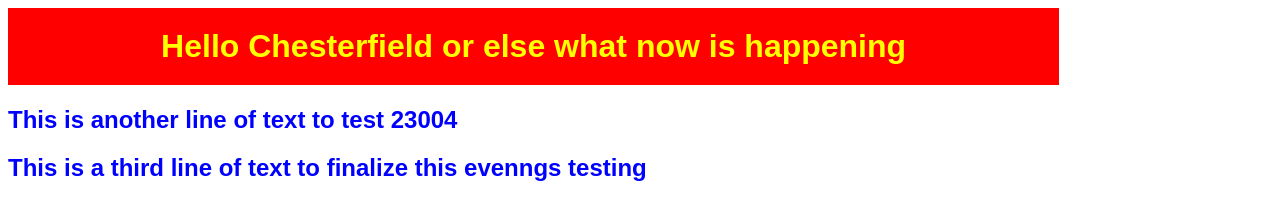
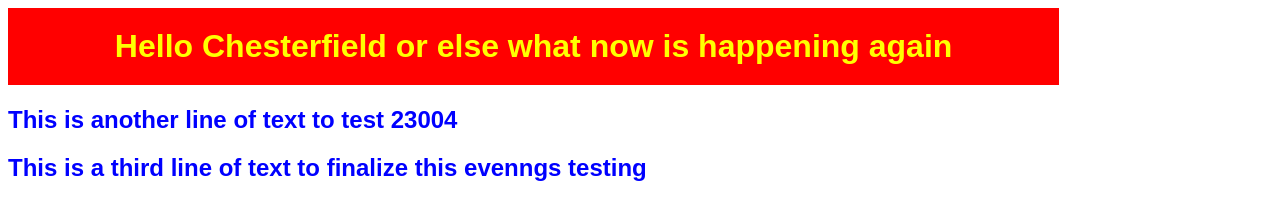
Before and after one commit to danoakley/Test3, a plain HTML site: page index.html in a window 1280 px wide. Drawn offline with Linux system fonts and the light colour scheme.

Commit message:
Atom add of HTM Changes

```diff
--- a/index.html
+++ b/index.html
@@ -4,8 +4,8 @@
     <link rel="stylesheet" type="text/css" href="css/styles.css">
   </head>
   <body>
-    <!-- html comments -->
-    <h1>Hello Chesterfield or else what now is happening</h1>
+    <!-- html comments, adding to the comments-->
+    <h1>Hello Chesterfield or else what now is happening again</h1>
     <h2>This is another line of text to test 23004</h2>
     <h2>This is a third line of text to finalize this evenngs testing</h2>
   </body>
```
